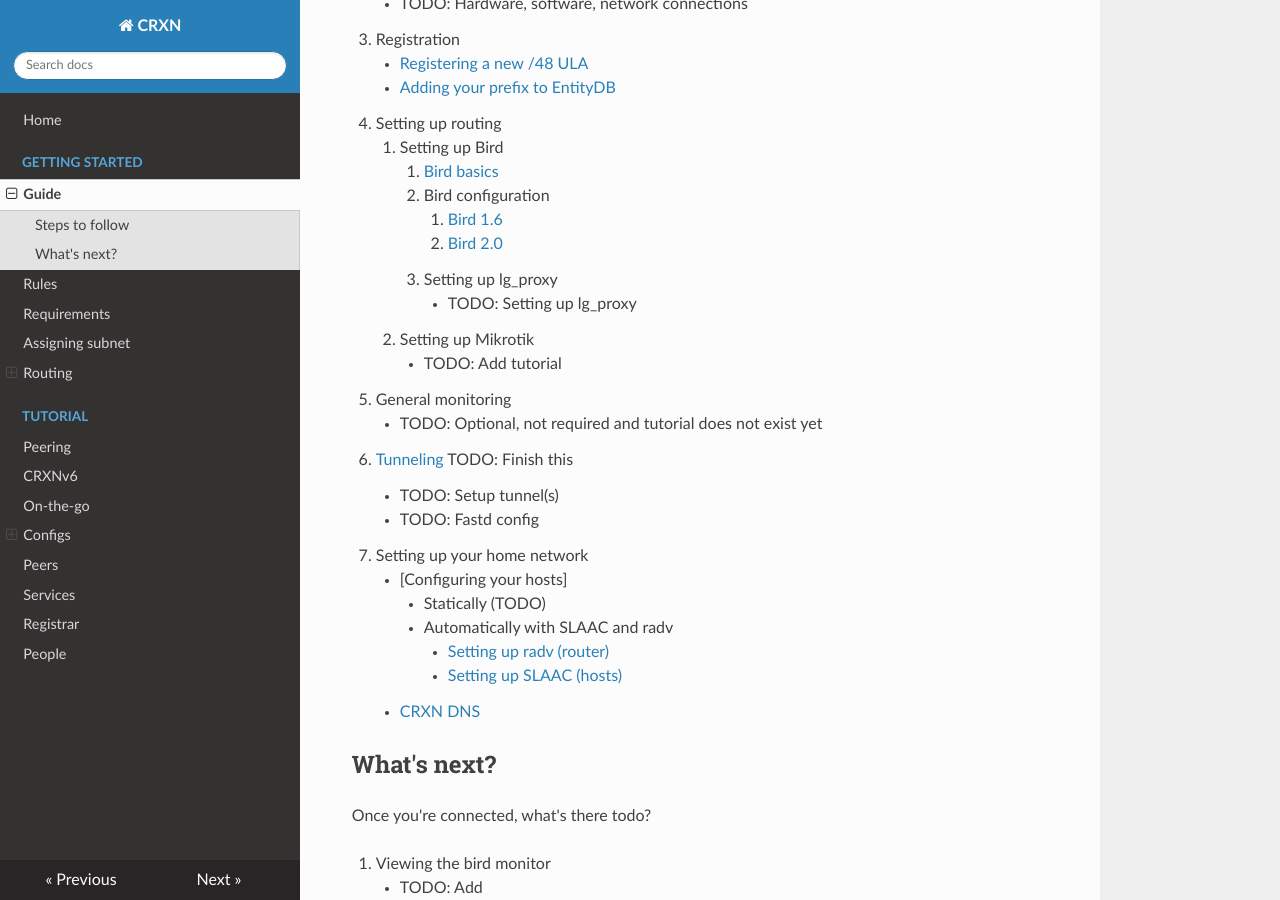
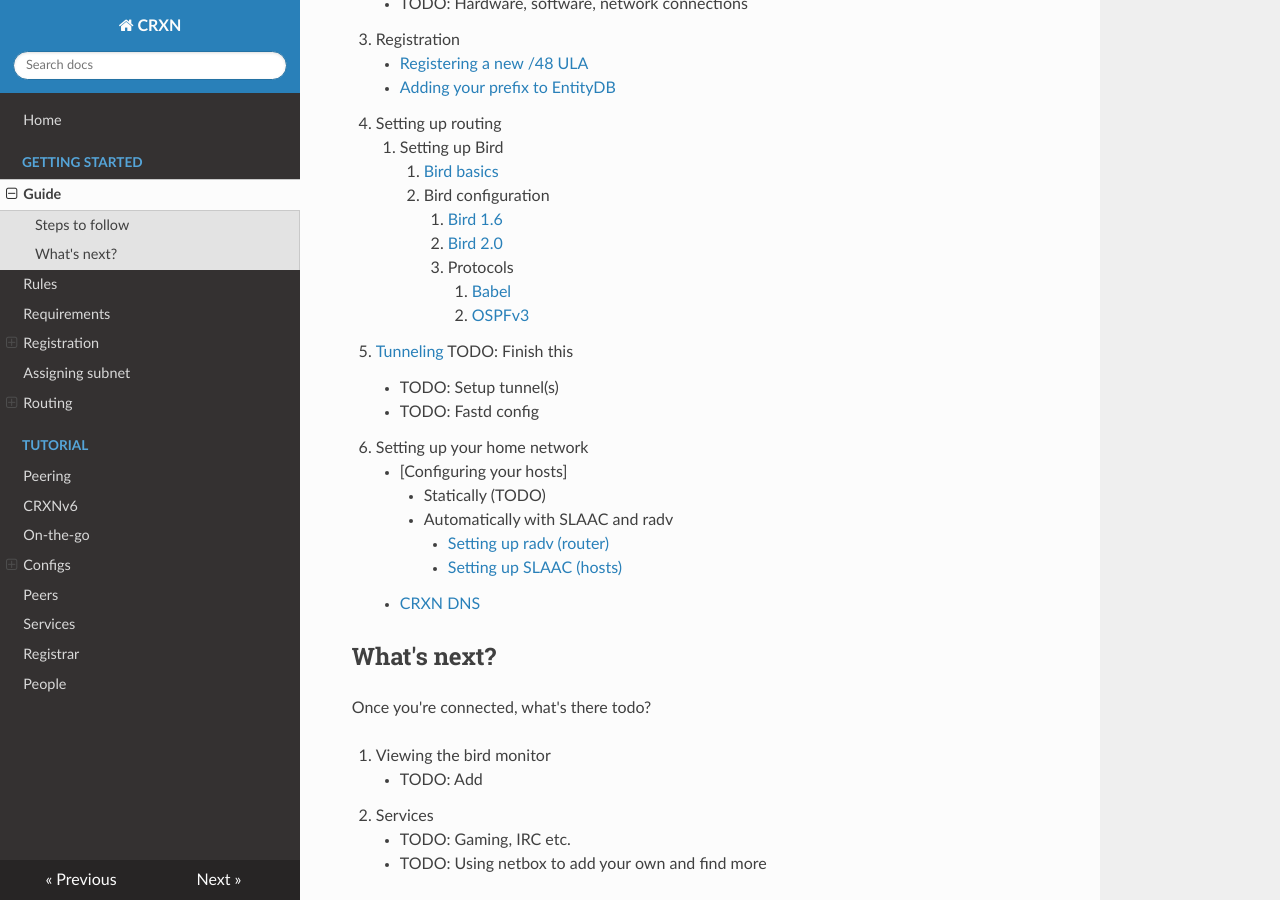
Before and after one commit to Community-Run-eXperimental-Network/docs, an MkDocs documentation site: the page built from docs/getting-started.md, in a window 1280 px wide and 900 px high, scrolled down 548 px. Built offline with MkDocs 1.6.1, drawn with Linux system fonts in a browser that asks for light colours; nearby versions of some CDN libraries.

Commit message:
Removed TODOs (will add those in when completed)
Making sure navbar and getting started page match in their content

```diff
--- a/docs/getting-started.md
+++ b/docs/getting-started.md
@@ -26,16 +26,13 @@ and configuration details needed to get connected!
 		2. Bird configuration
 			1. [Bird 1.6](bird1.6.md)
 			2. [Bird 2.0](bird2.md)
-		3. Setting up lg_proxy
-			* TODO: Setting up lg_proxy
-	2. Setting up Mikrotik
-		* TODO: Add tutorial
-5. General monitoring
-	* TODO: Optional, not required and tutorial does not exist yet
-6. [Tunneling](tunneling.md) TODO: Finish this
+			3. Protocols
+				1. [Babel](bird_babel.md)
+				2. [OSPFv3](bird_ospfv3.md)
+5. [Tunneling](tunneling.md) TODO: Finish this
 	* TODO: Setup tunnel(s)
 	* TODO: Fastd config
-7. Setting up your home network
+6. Setting up your home network
 	* [Configuring your hosts]
 		1. Statically (TODO)
 		2. Automatically with SLAAC and radv
--- a/mkdocs.yml
+++ b/mkdocs.yml
@@ -7,14 +7,19 @@ nav:
       - Guide: getting-started.md
       - Rules: rules.md
       - Requirements: requirements.md
+      - Registration:
+         - Registering a new /48 ULA: register_ula.md
+         - Adding your prefix to EntityDB: entitydb.md
       - Assigning subnet: prefixes.md
       - Routing:
-         - Introduction: routing.md
-         - Bird-based routing:
-            - Basics: bird_basics.md
-            - Configuration: bird_config.md
-         - Babeld-based routing
-         - Mikrotik-based routing
+         - Setting up Bird:
+            - Bird basics: bird_basics.md
+            - Bird configuration:
+               - Bird 1.6: bird1.6.md
+               - Bird 2: bird2.md
+            - Protocols:
+               - Babel: bird_babel.md
+               - OSPFv3: bird_ospfv3.md
   - Tutorial:
       - Peering: peering.md
       - CRXNv6: crxnv6.md
```
